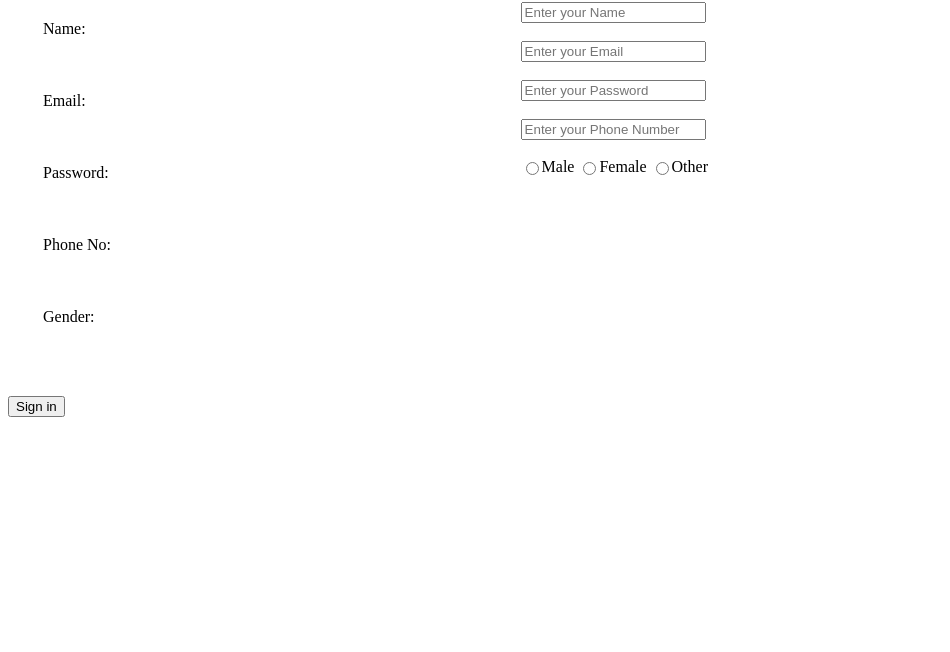
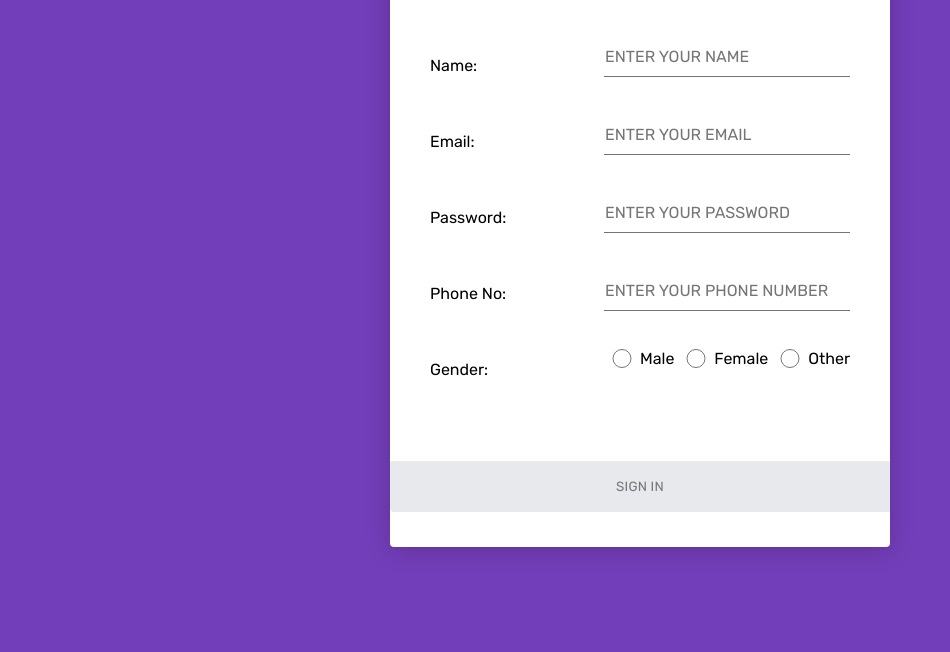
Before and after one commit to khusamayasir/registration-login, a website: page assets/signup/signup.html in a window 1280 px wide. Shown: the part 148-800 px from the top of the page, without its empty margins (0-950 px from the left). Drawn offline with Linux system fonts and the light colour scheme.

Commit message:
update signup.html

```diff
--- a/assets/signup/signup.html
+++ b/assets/signup/signup.html
@@ -5,7 +5,7 @@
     <meta http-equiv="X-UA-Compatible" content="IE=edge">
     <meta name="viewport" content="width=device-width, initial-scale=1.0">
     <link rel='stylesheet' href='https://fonts.googleapis.com/css?family=Rubik:400,700'>
-    <link rel="stylesheet" href="./signup.css">
+    <link rel="stylesheet" href="../style.css">
     <title>Signup</title>
 </head>
 <body>
```
